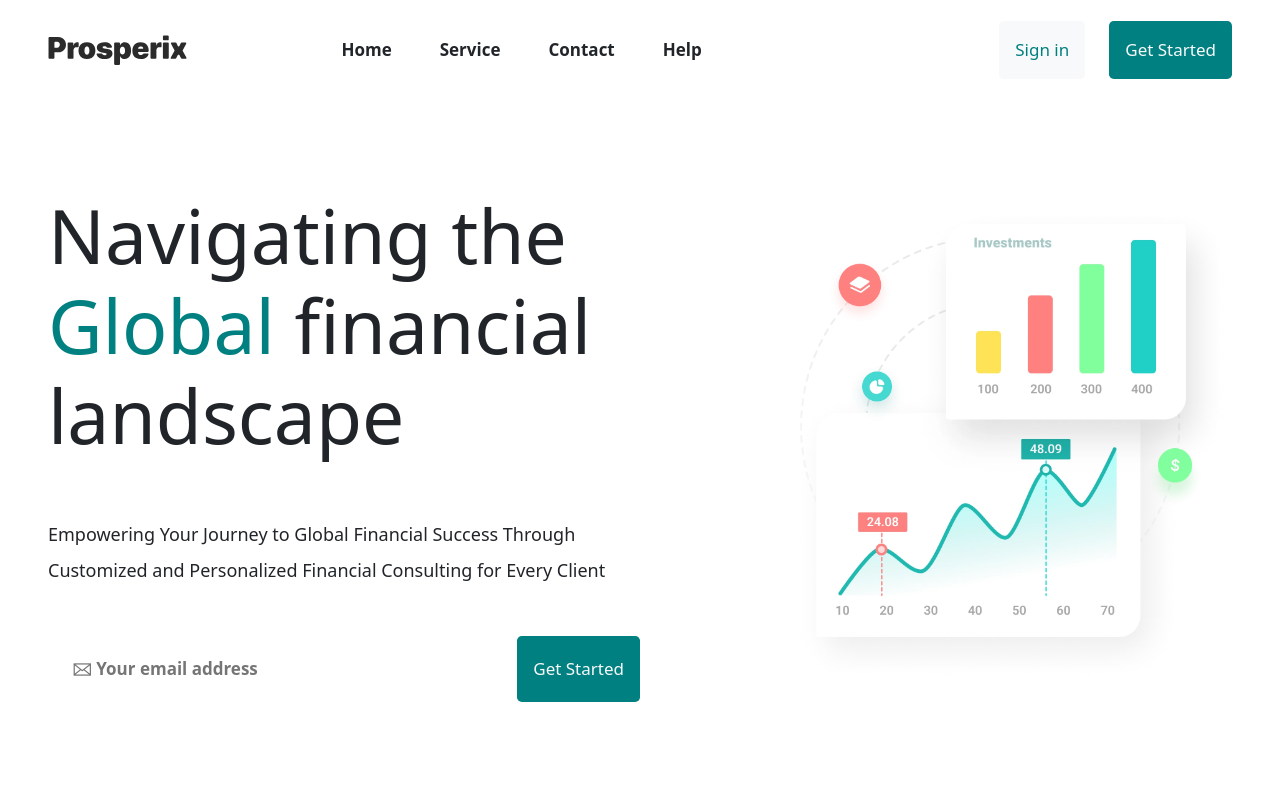
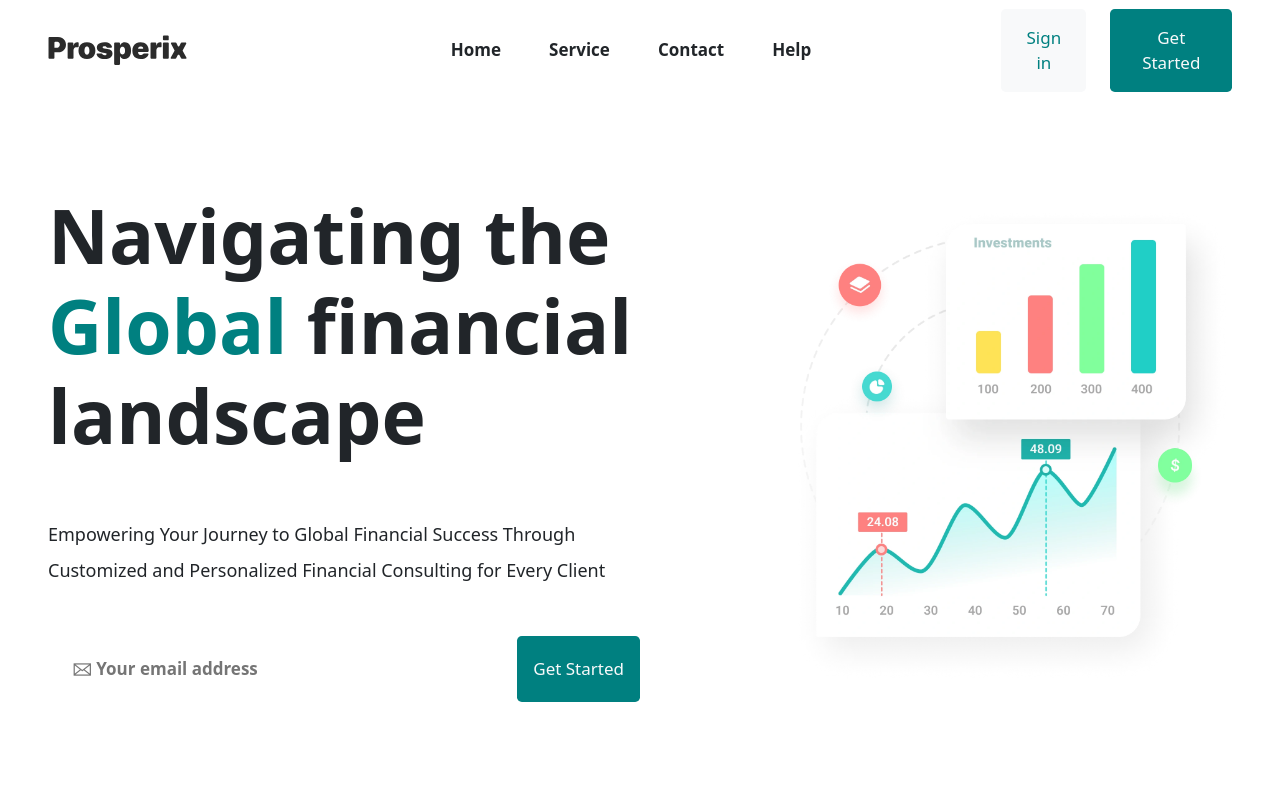
Before and after one commit to MuhIsmailMks/prosprerix, a plain HTML site: page index.html in a window 1280 px wide. Shown: the top 789 px of the page. Drawn offline with nearby package versions, Linux system fonts and the light colour scheme.

Commit message:
update nav size

```diff
--- a/assets/css/style.css
+++ b/assets/css/style.css
@@ -235,6 +235,10 @@ nav{
     -moz-transform: translateY(0%);
     -ms-transform: translateY(0%);
     -o-transform: translateY(0%);
+}
+
+.btns-nav{
+    width: 100%;
 }
 
 /* menu button */
@@ -493,6 +497,12 @@ footer{
 
 /* media queries */
 @media screen and (min-width:600px)  {
+    /* navbar */
+    .btns-nav{
+        width: 25%;
+    }
+
+    /* service */
     .service-category{
         width: 48%;
     }
@@ -511,6 +521,7 @@ footer{
         width: 70%;
         max-width: 500px;
     }
+
 }
 
 @media screen and (min-width:1000px)  {
--- a/index.html
+++ b/index.html
@@ -45,14 +45,15 @@
             </div>
 
              <div class="menu-container flex_between  flex-column flex-lg-row gap-4">
-                <ul class="flex_center gap-5 w-50  flex-column  flex-lg-row">
+
+                <ul class="flex_center gap-5 w-75  flex-column  flex-lg-row">
                     <li><a href="#" class="text-dark font_normal font_semibold">Home</a></li>
                     <li><a href="#" class="text-dark font_normal font_semibold">Service</a></li>
                     <li><a href="#" class="text-dark font_normal font_semibold">Contact</a></li>
                     <li><a href="#" class="text-dark font_normal font_semibold">Help</a></li>
                 </ul>
 
-                <div class="btns flex_center gap-4">
+                <div class="btns-nav flex_center gap-4">
 
                     <button class="button-hover rounded-3 flex_center text_primary py-3 px-3 bg-light font_normal" type="button">
                         Sign in
@@ -83,7 +84,7 @@
             data-aos-delay="200"
             data-aos-duration="1000" class="content w-100 w-md-75 w-lg-50 flex_col gap-5 lh-lg">
 
-                <h1 class="font_large">Navigating the <span class="text_primary ">Global</span> financial landscape</h1>
+                <h1 class="font_large fw-bold">Navigating the <span class="text_primary ">Global</span> financial landscape</h1>
 
                 <p class="font_medium">Empowering Your Journey to Global Financial Success Through Customized and Personalized Financial Consulting for Every Client</p>
 
```
